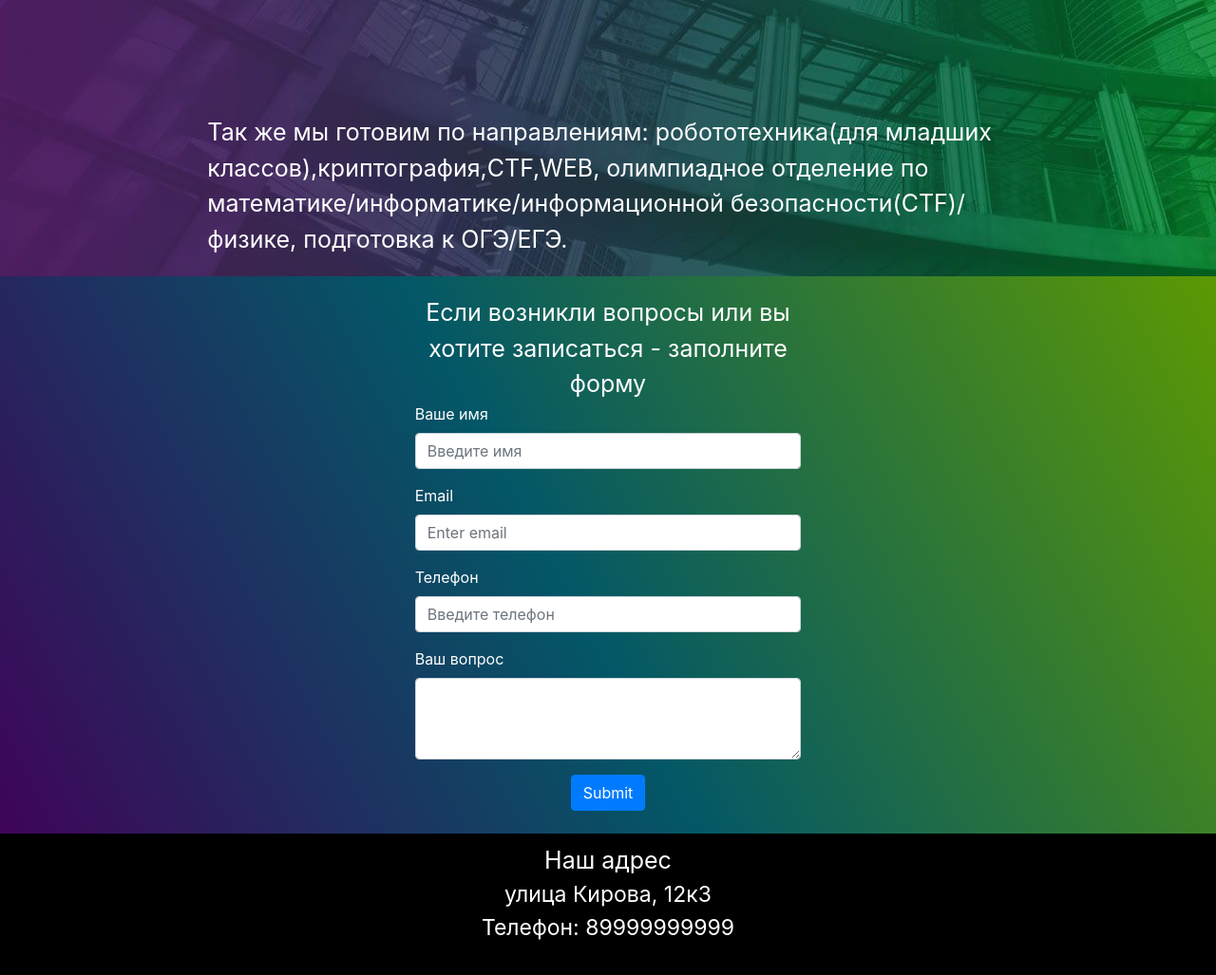
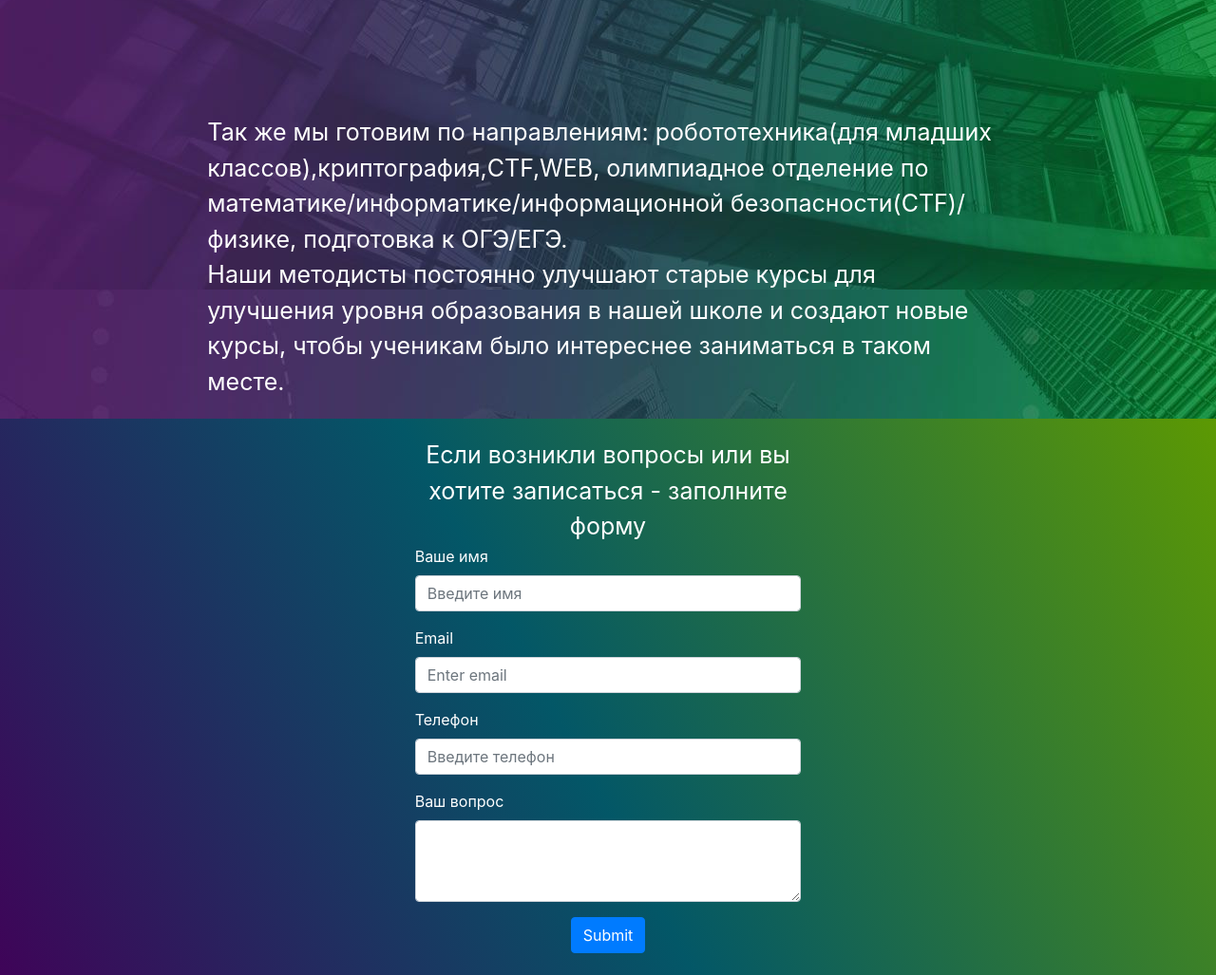
Before and after one commit to kansip/StartIT, a Django app: page / in a window 1280 px wide. Shown: the part 1855-2882 px from the top of the page at 95% size. Run offline with Django 3.2, Linux system fonts and the light colour scheme; some libraries are stand-ins or nearby versions.

Commit message:
Favicon adn mini fix text

```diff
--- a/app/templates/index.html
+++ b/app/templates/index.html
@@ -7,6 +7,7 @@
     <link rel="stylesheet" href="https://stackpath.bootstrapcdn.com/bootstrap/4.1.3/css/bootstrap.min.css"
           integrity="sha384-MCw98/SFnGE8fJT3GXwEOngsV7Zt27NXFoaoApmYm81iuXoPkFOJwJ8ERdknLPMO" crossorigin="anonymous">
     <link href="{% static 'css/style.css' %}" rel="stylesheet">
+    <link rel="shortcut icon" href="{% static 'img/favicon.ico' %}" type="image/x-icon">
     <script src="https://api-maps.yandex.ru/2.1/?lang=ru_RU&amp;apikey=49248b6c-fe06-4280-ade7-d90ab4aa20f5"
             type="text/javascript"></script>
     <script src="{% static 'js/placemark.js' %}" type="text/javascript"></script>
@@ -86,7 +87,8 @@
     <div class="  col-8">
         Так же мы готовим по направлениям: робототехника(для младших классов),криптография,CTF,WEB, олимпиадное
         отделение по математике/информатике/информационной безопасности(CTF)/физике,
-        подготовка к ОГЭ/ЕГЭ.
+        подготовка к ОГЭ/ЕГЭ.<br>
+        Наши методисты постоянно улучшают старые курсы для улучшения уровня образования в нашей школе и создают новые курсы, чтобы ученикам было интереснее заниматься в таком месте.
 
     </div>
     <div class="col-2"></div>
--- a/app/templates/new.html
+++ b/app/templates/new.html
@@ -6,6 +6,7 @@
     <title>StartIT</title>
     <link rel="stylesheet" href="https://stackpath.bootstrapcdn.com/bootstrap/4.1.3/css/bootstrap.min.css" integrity="sha384-MCw98/SFnGE8fJT3GXwEOngsV7Zt27NXFoaoApmYm81iuXoPkFOJwJ8ERdknLPMO" crossorigin="anonymous">
     <link href="{% static 'css/style.css' %}" rel="stylesheet">
+    <link rel="shortcut icon" href="{% static 'img/favicon.ico' %}" type="image/x-icon">
     <script src="https://api-maps.yandex.ru/2.1/?lang=ru_RU&amp;apikey=49248b6c-fe06-4280-ade7-d90ab4aa20f5" type="text/javascript"></script>
     <script src="{% static 'js/placemark.js' %}" type="text/javascript"></script>
 </head>
--- a/app/templates/news.html
+++ b/app/templates/news.html
@@ -6,6 +6,7 @@
     <title>StartIT</title>
     <link rel="stylesheet" href="https://stackpath.bootstrapcdn.com/bootstrap/4.1.3/css/bootstrap.min.css" integrity="sha384-MCw98/SFnGE8fJT3GXwEOngsV7Zt27NXFoaoApmYm81iuXoPkFOJwJ8ERdknLPMO" crossorigin="anonymous">
     <link href="{% static 'css/style.css' %}" rel="stylesheet">
+    <link rel="shortcut icon" href="{% static 'img/favicon.ico' %}" type="image/x-icon">
     <script src="https://api-maps.yandex.ru/2.1/?lang=ru_RU&amp;apikey=49248b6c-fe06-4280-ade7-d90ab4aa20f5" type="text/javascript"></script>
     <script src="{% static 'js/placemark.js' %}" type="text/javascript"></script>
 </head>
--- a/static/css/style.css
+++ b/static/css/style.css
@@ -3,7 +3,8 @@
     width: 100%;
     border-spacing: 0;
     overflow-x:hidden;
-     background-attachment: fixed;
+    background-attachment: fixed;
+
 }
 h1{
     color:white;
```
Also changed, not shown: static/img/favicon.ico (added).
